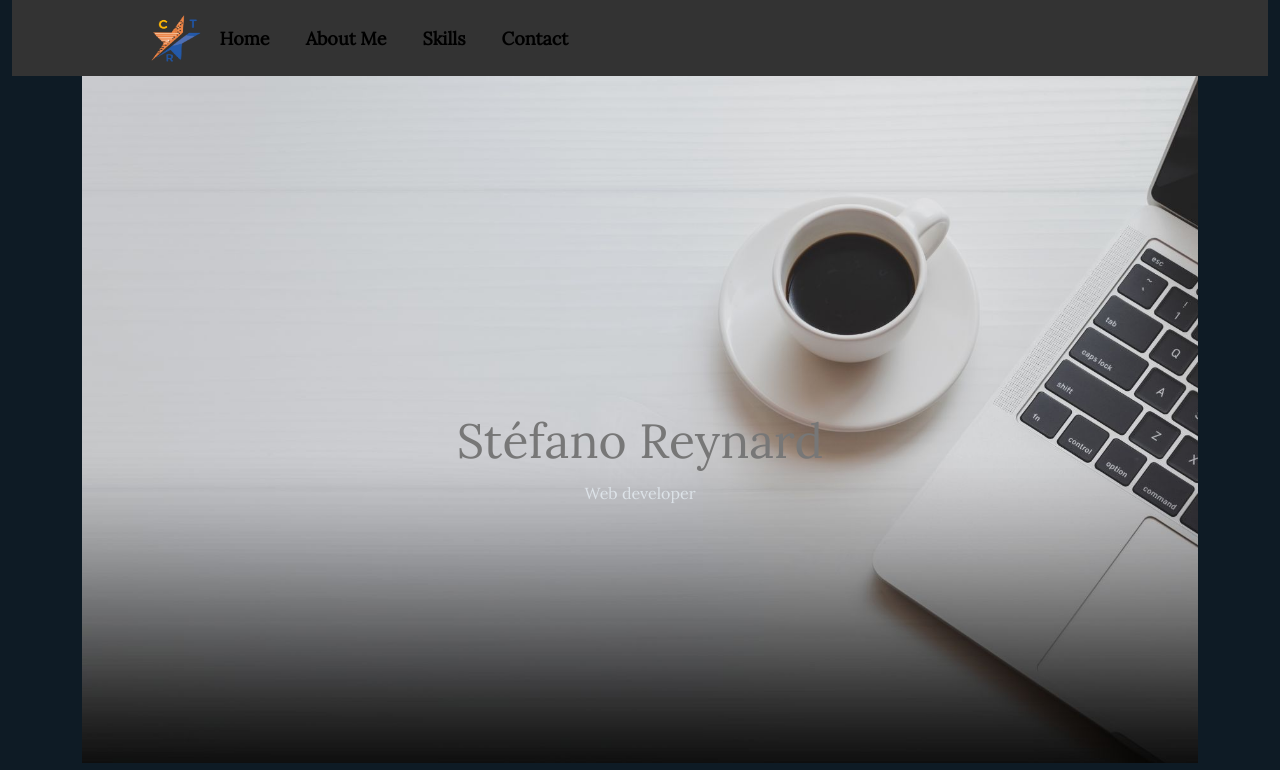
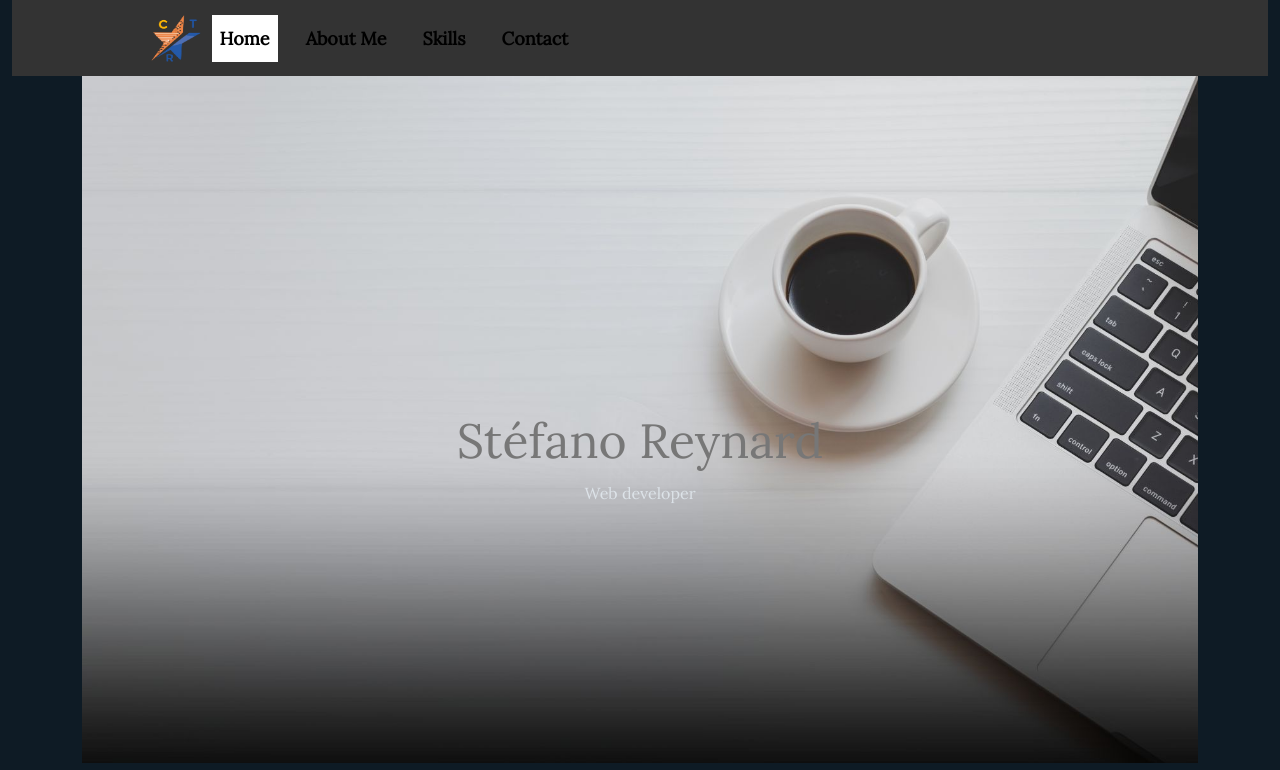
Before and after one commit to StefanoReynard14/Portfolio, a website: page index.html in a window 1280 px wide. In both pictures the pointer is over the link "Home". Shown: the top 770 px of the page. Drawn offline with nearby package versions, Linux system fonts and the light colour scheme; files that its build step writes are made by us from their sources.

Commit message:
repo hover

```diff
--- a/sass/_header.scss
+++ b/sass/_header.scss
@@ -53,7 +53,7 @@ header {
 
  .link-devices {
     a:hover {
-      background-color: #fff;
-      @extend .navbar-me;
+        background-color: #fff;
+        color: #333;
     }
  }
```
